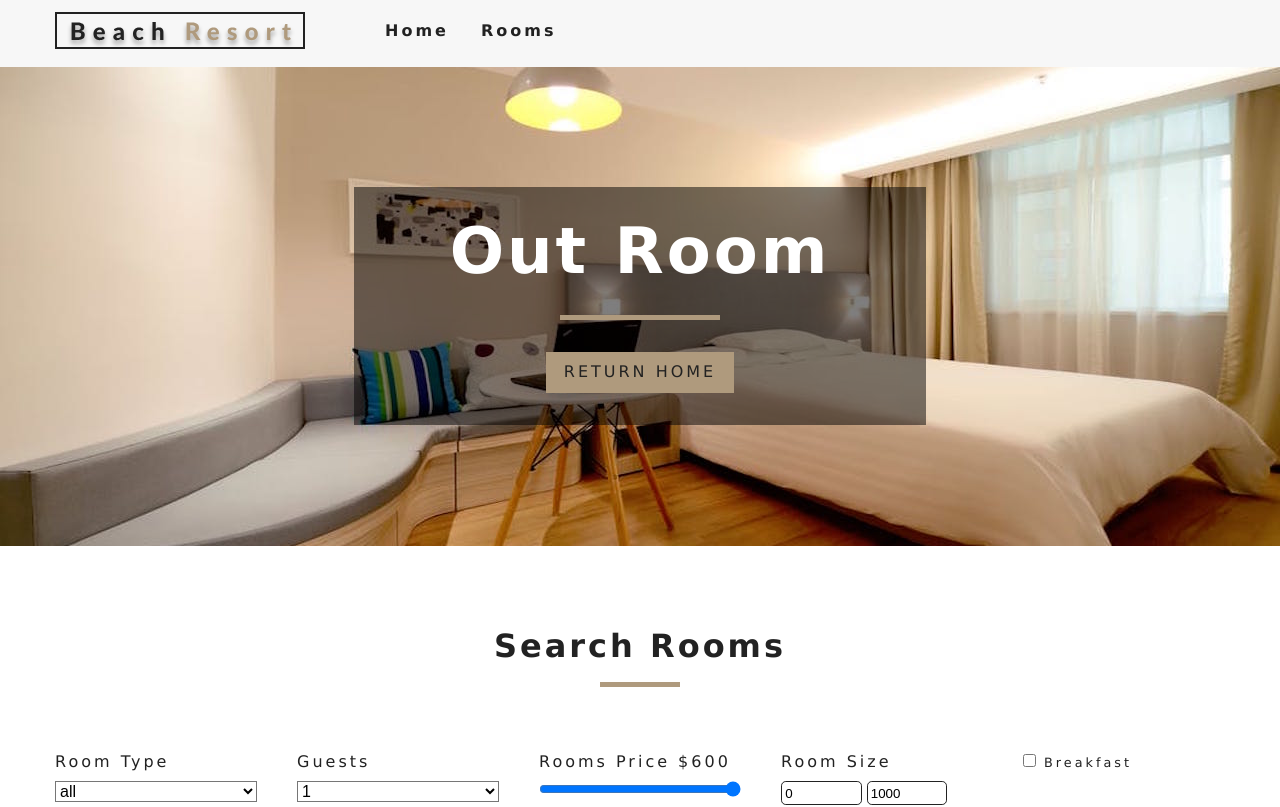
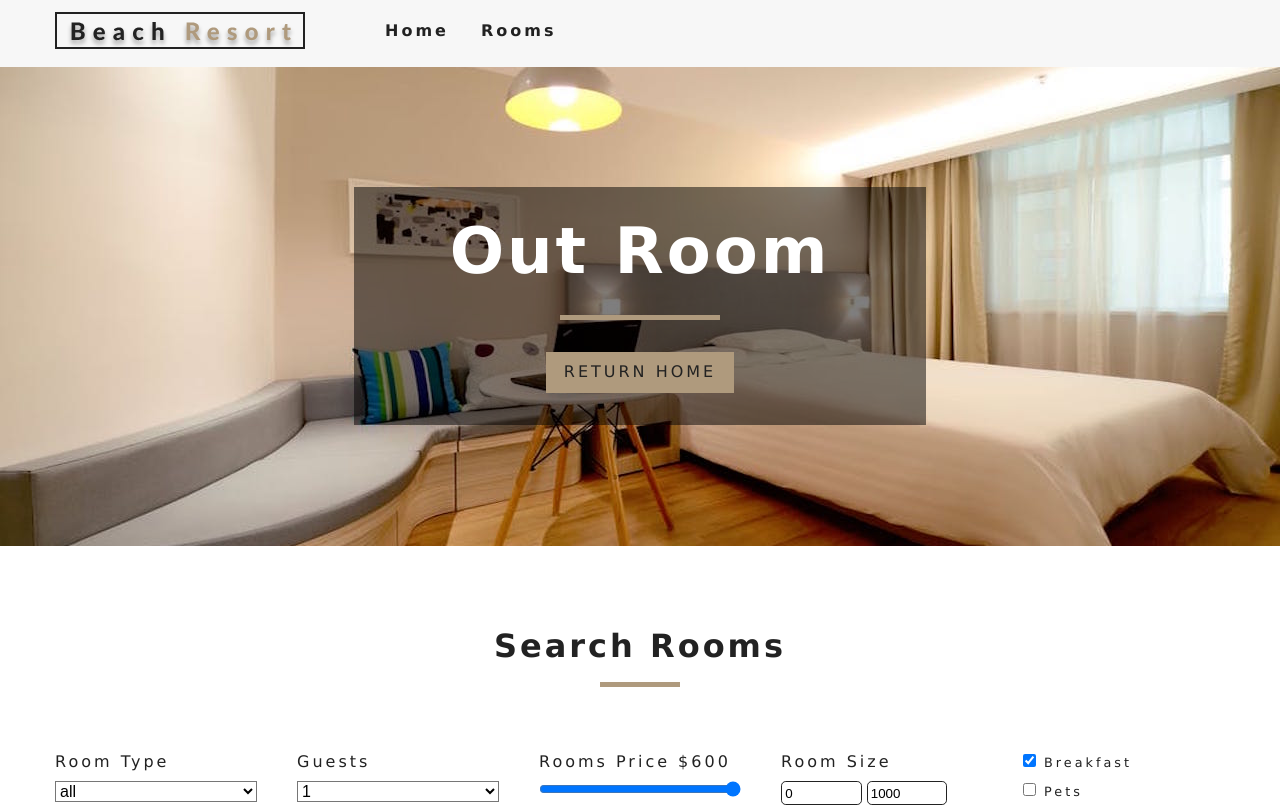
Before and after one commit to juliaosmolovska/react_website_2, a React (Create React App) app: page /rooms in a window 1280 px wide. Shown: the top 807 px of the page. Built offline with nearby package versions, Linux system fonts and the light colour scheme.

Commit message:
Add pets for RoomFilter

```diff
--- a/src/components/RoomFilter.js
+++ b/src/components/RoomFilter.js
@@ -121,6 +121,16 @@
               />
               <label htmlFor='breakfast'>breakfast</label>
             </div>
+            <div className='single-extra'>
+              <input
+                type='checkbox'
+                name='pets'
+                id='pets'
+                checked={pets}
+                onChange={handleChange}
+              />
+              <label htmlFor='pets'>pets</label>
+            </div>
           </div>
           {/* end of extras */}
         </form>
--- a/src/context.js
+++ b/src/context.js
@@ -16,7 +16,7 @@
     maxPrice: 0,
     minSize: 0,
     maxSize: 0,
-    breakfast: false,
+    breakfast: true,
     pets: false
   };
 
```
